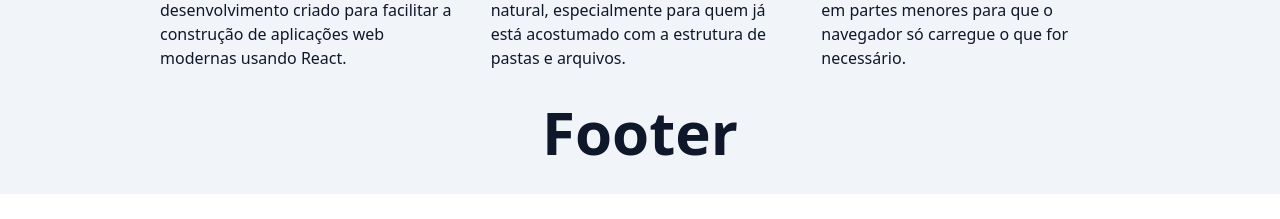
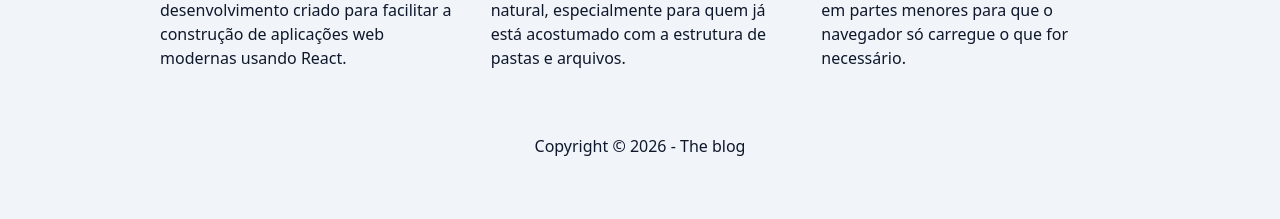
Before and after one commit to MarcosReisDS/blog, a Next.js app: page / in a window 1280 px wide. Shown: the part 1399-1618 px from the top of the page. Before the commit the page ends 1593 px from the top, so only its background shows below. Built offline with nearby package versions, Linux system fonts and the light colour scheme.

Commit message:
aula 128

```diff
--- a/src/app/layout.tsx
+++ b/src/app/layout.tsx
@@ -2,6 +2,7 @@
 import "./globals.css";
 import { Container } from "@/components/Container";
 import { Header } from "@/components/Header";
+import { Footer } from "@/components/Footer";
 
 export const metadata: Metadata = {
   title: {
@@ -24,9 +25,7 @@
 
           {children}
 
-          <footer>
-            <p className="text-6xl font-bold text-center py-8">Footer</p>
-          </footer>
+          <Footer />
         </Container>
       </body>
     </html>
--- /dev/null
+++ b/src/components/Footer/index.tsx
@@ -0,0 +1,11 @@
+import Link from "next/link";
+
+export function Footer() {
+    return (
+        <footer className="pb-16 text-center">
+            <p>
+                Copyright &copy; {new Date().getFullYear()} - <Link href="/">The blog</Link>
+            </p>
+        </footer>
+    )
+}
--- a/src/components/Header/index.tsx
+++ b/src/components/Header/index.tsx
@@ -11,7 +11,7 @@
                 'md:text-6xl md:py-11',
                 'lg:text-7xl lg:py-12',
             )}>
-                <Link href="#">The blog</Link>
+                <Link href="/">The blog</Link>
             </h1>
         </header>
     );
--- a/src/components/PostsList/index.tsx
+++ b/src/components/PostsList/index.tsx
@@ -6,7 +6,7 @@
     const posts = await findAllPublicPosts();
 
     return (
-        <div className="grid grid-cols-1 gap-8 sm:grid-cols-2 lg:grid-cols-3">
+        <div className="grid grid-cols-1 mb-16 gap-8 sm:grid-cols-2 lg:grid-cols-3">
             {posts.slice(1).map(post => {
                 const postLink = `/post/${post.slug}`;
 
```
